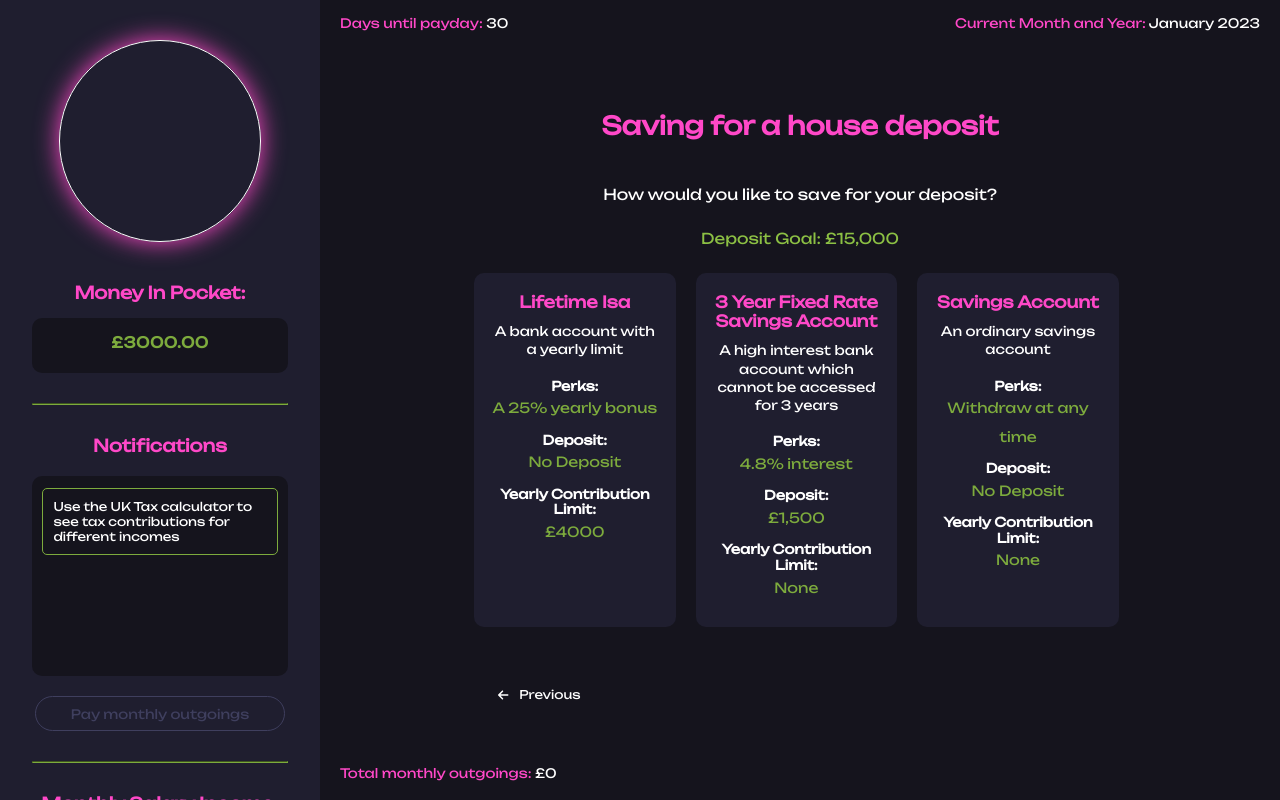
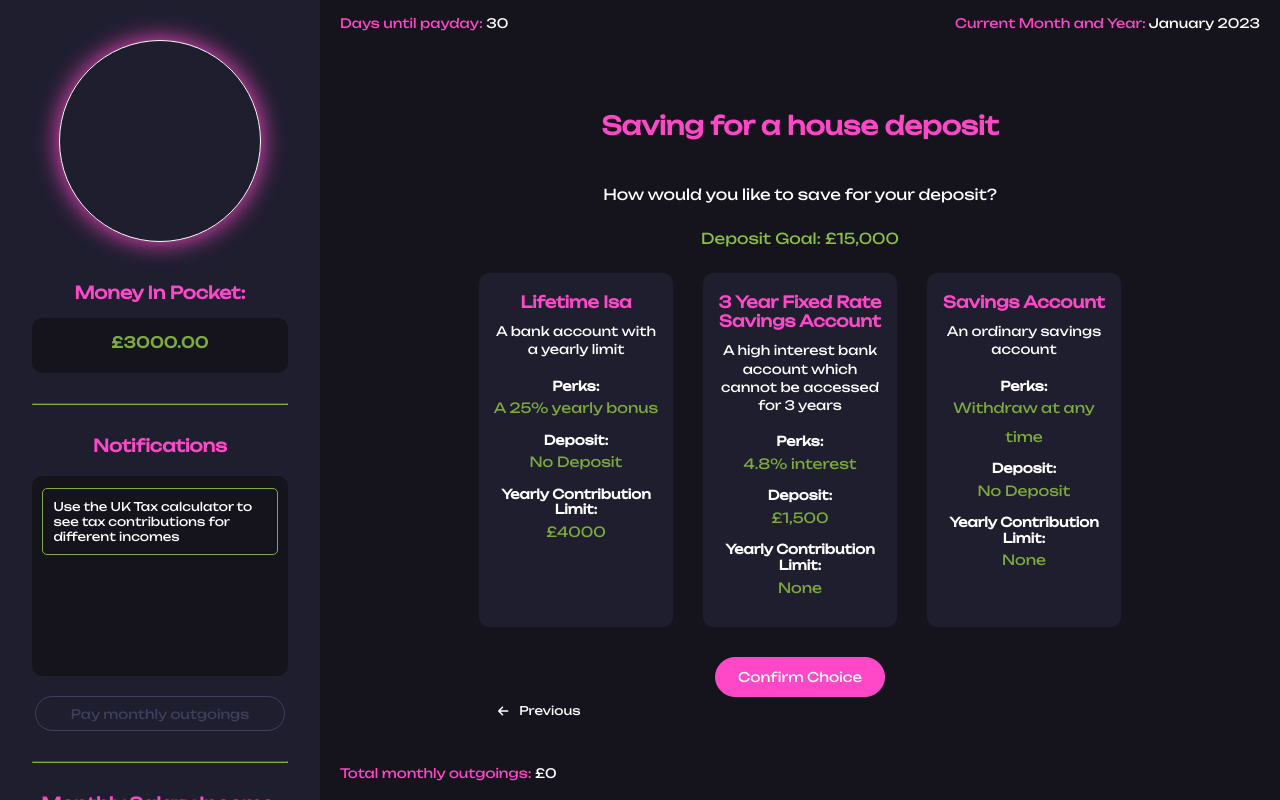
Before and after one commit to lucyscanlon/FinanceGame, a Vue app: page / in a window 1280 px wide. Built offline with nearby package versions, Linux system fonts and the light colour scheme.

Commit message:
house deposit choices now functional with the store

```diff
--- a/src/components/MainGame/InformationPages/HouseDepositIntroduction.vue
+++ b/src/components/MainGame/InformationPages/HouseDepositIntroduction.vue
@@ -46,6 +46,12 @@ The parent of this component:
                     <HouseDepositChoiceFlexbox :Identifier="2" Name="3 Year Fixed Rate Savings Account" Desc="A high interest bank account which cannot be accessed for 3 years" Perk="4.8% interest" Deposit="£1,500" ContLimit="None"></HouseDepositChoiceFlexbox>
                     <HouseDepositChoiceFlexbox :Identifier="3" Name="Savings Account" Desc="An ordinary savings account" Perk="Withdraw at any time" Deposit="No Deposit" ContLimit="None"></HouseDepositChoiceFlexbox>
                 </div>
+                <div class="emergencyfundchoice-button-container">
+            <button
+              @click="manageHouseDeposit.confirmHouseDepositChoice(), useMainGameplayNav.navigateToPage(1)">
+              Confirm Choice
+            </button>
+          </div>
             </div>
             <div class="previous-next-container incomestreams-slide3">
                 <div class="previous-container">
@@ -83,10 +89,14 @@ The parent of this component:
 </template>
 <script setup>
 
-import HouseDepositChoiceFlexbox from "../MainGameChoices/HouseDepositFlexbox.vue";
+    import HouseDepositChoiceFlexbox from "../MainGameChoices/HouseDepositFlexbox.vue";
+
+    import { useHouseDepositChoiceStore } from '../../../store/MainGameChoicesStore'
+    import { useMainGameplayNavigationStore } from "../../../store/MainGameChoicesStore.js";
+
+    const manageHouseDeposit = useHouseDepositChoiceStore()
+    const useMainGameplayNav = useMainGameplayNavigationStore();
     // import stores
-    //import { useLivingOptionsStore } from '../../../store/InitialGameChoicesStore'
-    //const livingOptions = useLivingOptionsStore()
 </script>
 <script>
     // export component data
--- a/src/components/MainGame/MainGameChoices/HouseDepositFlexbox.vue
+++ b/src/components/MainGame/MainGameChoices/HouseDepositFlexbox.vue
@@ -5,7 +5,7 @@ The parent of this component:
 
 -->
 <template>
-    <div class="housedeposit-choice-flex">
+    <div :class="(manageHouseDeposit.currentlySelectedHouseDepositChoice === Identifier) ? 'pension-active' : ''" @click="manageHouseDeposit.updateCurrentlySelectedHouseDepositChoice(Identifier)" class="housedeposit-choice-flex">
         <div class="housedep-title">
             <h4>{{ Name }}</h4>
         </div>
@@ -31,6 +31,9 @@ The parent of this component:
 </template>
 <script setup>
 
+    import { useHouseDepositChoiceStore } from '../../../store/MainGameChoicesStore'
+    const manageHouseDeposit = useHouseDepositChoiceStore()
+
 
 </script>
 <script>
--- a/src/store/MainGameChoicesStore.js
+++ b/src/store/MainGameChoicesStore.js
@@ -200,10 +200,12 @@ export const useHouseDepositChoiceStore = defineStore({
 
         updateCurrentlySelectedHouseDepositChoice(name) {
             this.currentlySelectedHouseDepositChoice = name;
+            console.log(this.currentlySelectedHouseDepositChoice);
         },
 
         confirmHouseDepositChoice() {
             this.chosenHouseDepositChoice = this.currentlySelectedHouseDepositChoice;
+            console.log(this.chosenHouseDepositChoice);
         }
     }
 })
--- a/src/styles/style.css
+++ b/src/styles/style.css
@@ -2289,9 +2289,10 @@ input[type="number"] {
   width: 30%;
   overflow: auto;
   background-color: #1f1e2f;
-  margin-left: 10px;
-  margin-right: 10px;
+  margin-left: 15px;
+  margin-right: 15px;
   border-radius: 10px;
+  margin-bottom: 20px;
 
 }
 
```
